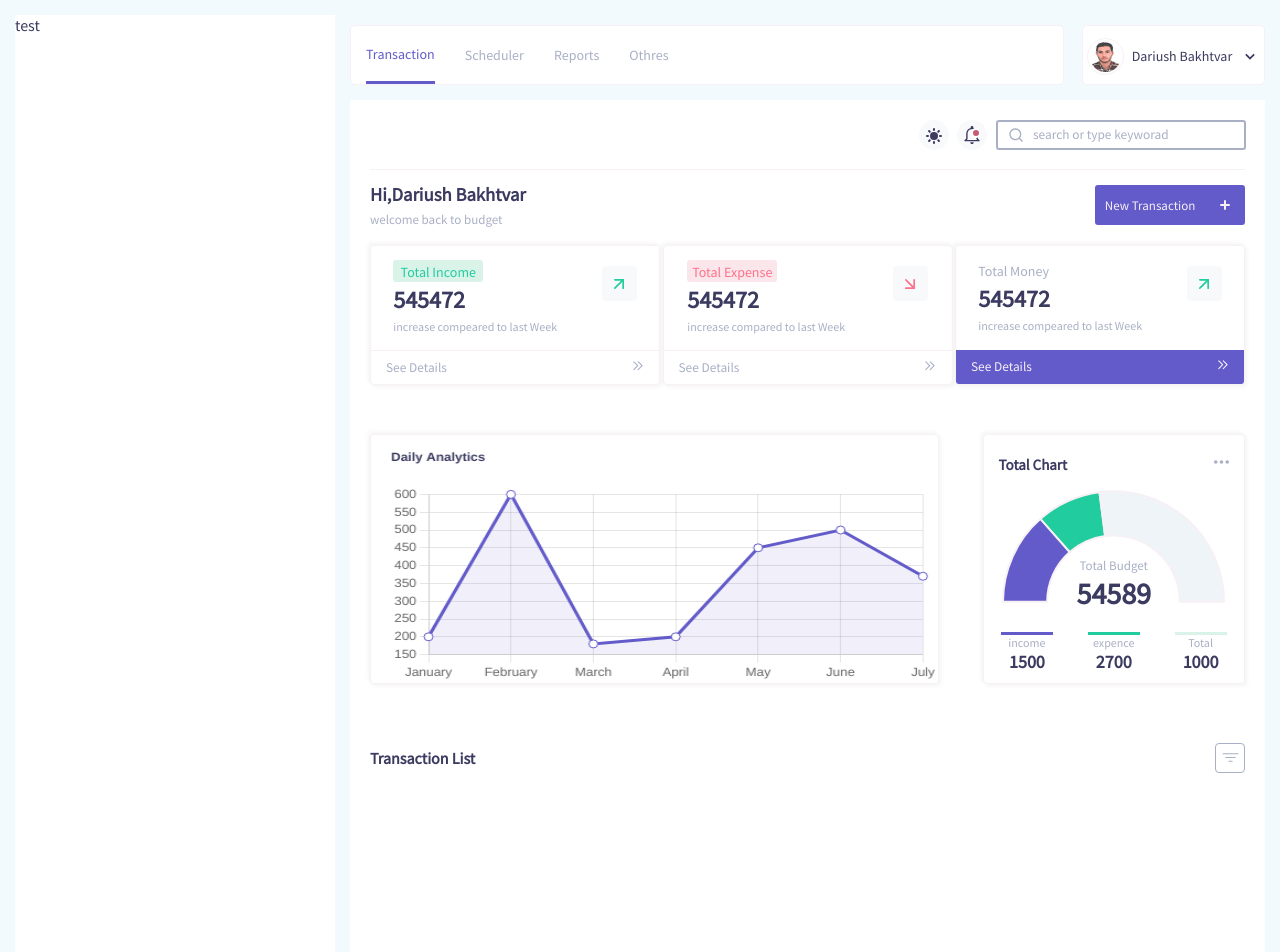
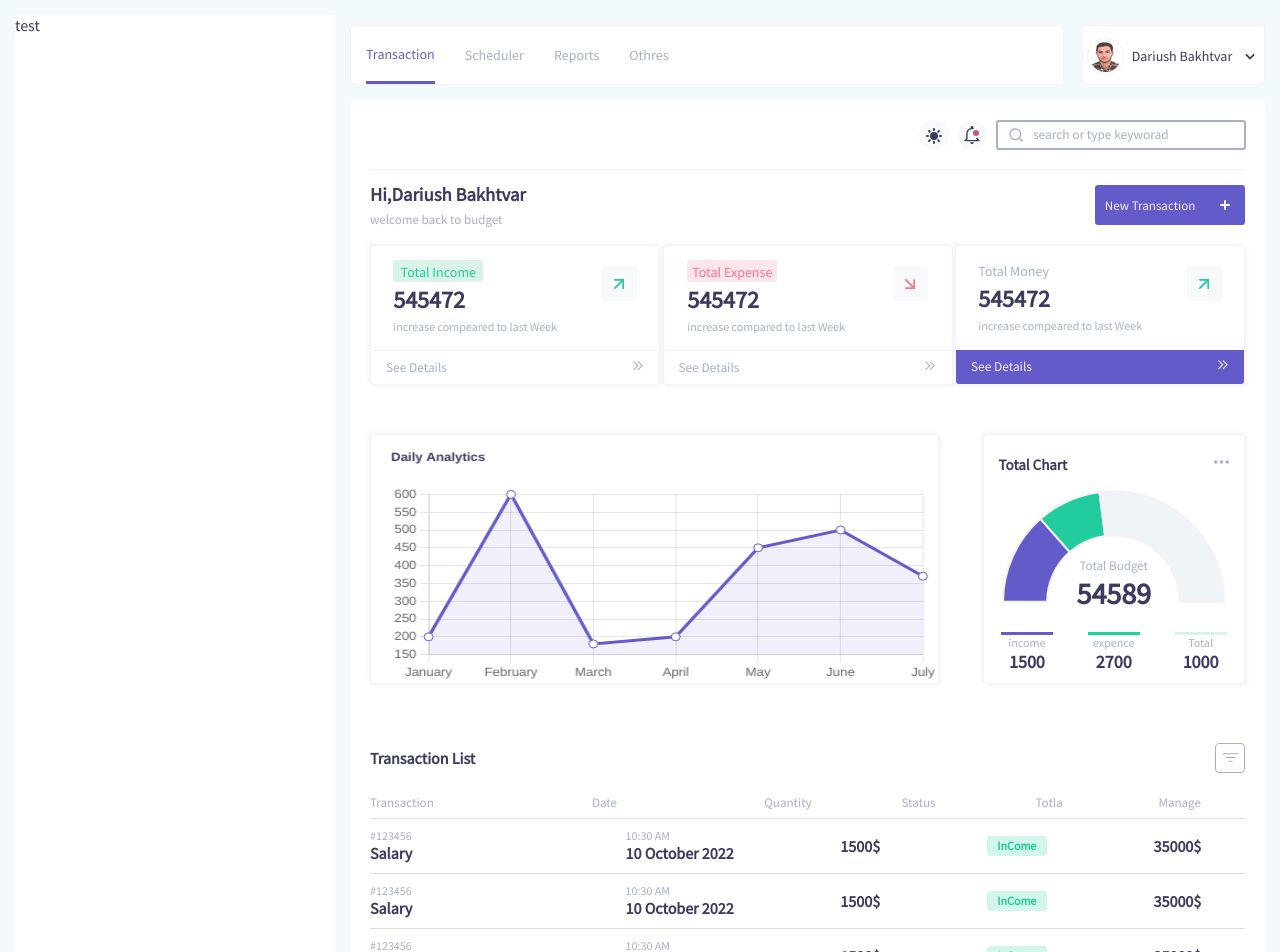
Before and after one commit to Dariush-Bakhtvar/expense-tracker, a React (Create React App) app: page / in a window 1280 px wide. Shown: the top 952 px of the page. Built offline with nearby package versions, Linux system fonts and the light colour scheme; a small style sheet from the web is missing.

Commit message:
create Transaction and transaction componet list

```diff
--- a/src/Asset/style/_Mixin.scss
+++ b/src/Asset/style/_Mixin.scss
@@ -4,6 +4,9 @@ $border-color:#F7F0F5;
 $primery-Blue:#625BC9;
 $primery-gray:#A9B0C5;
 $primery-Color:#3B3B61;
+$light-gray:#ddd;
+$light-green:#21CC9E;
+$light-red:#FF708B;
 $box-shadow:2px 2px 4px #f5f4f4, -2px -2px 4px #f5f4f4;
 %bg-color{
   background-color: $whait;
--- a/src/Components/Content/Content.jsx
+++ b/src/Components/Content/Content.jsx
@@ -7,7 +7,7 @@ import { Chart, ArcElement, CategoryScale, LinearScale, PointElement, LineElemen
 import { HiPlusSm, HiOutlineChevronDoubleRight } from 'react-icons/hi';
 import { FiArrowDownRight, FiArrowUpRight } from 'react-icons/fi';
 import { TfiMoreAlt } from 'react-icons/tfi';
-import { IoFilterOutline } from 'react-icons/io5';
+import TransactionList from '../TransactionList/TransactionList';
 Chart.register(ArcElement, CategoryScale, LinearScale, PointElement, LineElement, Title, Tooltip, Filler, Legend);
 export const options = {
   responsive: true,
@@ -191,14 +191,7 @@ const Content = ({ isDark, onChangeTheme }) => {
             </div>
           </div>
         </section>
-        <section className={style.TransactionList}>
-          <div className={style.TransactionListTitle}>
-            <h4>Transaction List</h4>
-            <span>
-              <IoFilterOutline />
-            </span>
-          </div>
-        </section>
+        <TransactionList />
       </section>
     </main>
   )
--- a/src/Components/Content/Content.module.scss
+++ b/src/Components/Content/Content.module.scss
@@ -42,7 +42,8 @@ height: 70px;
   }
 .TotalTransanction{
    width: 100%;
-  height: 100vh;
+   height: auto;
+  // height: 100vh;
   // padding-top: 15px;
   // display: grid;
   // // direction: rtl;
@@ -249,27 +250,3 @@ P{
   }
 }
 //Transaction List
-.TransactionList{
-  width: 100%;
-  height: auto;
-}
-.TransactionListTitle{
-width: 100%;
-height: 60px;
-@include Flex(space-between,center);
-span{
-width: 30px;
-height: 30px;
-@include Flex(center,center);
-border: 1px solid $primery-gray;
-font-size: 1.7rem;
-color: $primery-gray;
-border-radius: 4px;
-transition:all 0.5s ease-in-out;
-cursor: pointer;
-&:hover{
-  color: $primery-Blue;
-  border:1px solid $primery-Blue;
-}
-}
-}
--- /dev/null
+++ b/src/Components/Transaction/Transaction.jsx
@@ -0,0 +1,23 @@
+import React from 'react'
+import style from './transaction.module.scss';
+const Transaction = () => {
+  return (
+    <div className={style.Transaction}>
+      <ul>
+        <li className={style.Detail}>
+          <span>#123456</span>
+          <span>Salary</span>
+        </li>
+        <li className={style.Date}>
+          <span>10:30 AM</span>
+          <span>10 October 2022</span>
+        </li>
+        <li>1500$</li>
+        <li className={`${style.Status} ${style.income}`}>InCome</li>
+        <li>35000$</li>
+      </ul>
+    </div>
+  )
+}
+
+export default Transaction
--- /dev/null
+++ b/src/Components/Transaction/transaction.module.scss
@@ -0,0 +1,48 @@
+@import '../../Asset/style/Mixin';
+.Transaction{
+  width: 100%;
+  height: 55px;
+  padding-right: 5%;
+  border-top: 1px solid $light-gray;
+ul{
+  width: 100%;
+  height: 100%;
+  @include Flex(space-between,center);
+  // border-top: 1px solid #C1C1D4;
+  li{
+    font-size: 1.6rem;
+    font-weight: bold;
+    &:nth-child(1){
+      flex-grow: 0.2;
+    }
+}
+  }
+}
+.Detail,.Date{
+  @include Flex(space-between,flex-start);
+  flex-direction: column;
+span{
+  &:first-child{
+    font-size: 1.2rem;
+    font-weight: normal;
+    color: $primery-gray;
+  }
+}
+}
+.Status{
+  font-size: 1.2rem !important;
+
+  font-weight: normal;
+  width: 60px;
+  height: 20px;
+  border-radius: 4px;
+  @include Flex(center,center);
+}
+.income{
+color: #21CC9E;
+  background-color: rgba($color: #21CC9E, $alpha: 0.2);
+}
+.expense{
+  color: #FF708B;
+  background-color: rgba($color: #FF708B, $alpha: 0.2);
+}
--- /dev/null
+++ b/src/Components/TransactionList/TransactionList.jsx
@@ -0,0 +1,36 @@
+import React from 'react'
+import style from './TransactionList.module.scss';
+import { IoFilterOutline } from 'react-icons/io5';
+import Transaction from '../Transaction/Transaction';
+const TransactionList = () => {
+  return (
+    <section className={style.TransactionList}>
+      <div className={style.TransactionListTitle}>
+        <h4>Transaction List</h4>
+        <span>
+          <IoFilterOutline />
+        </span>
+      </div>
+      <div className={style.TransactionOrder}>
+        <ul>
+          <li>Transaction</li>
+          <li>Date</li>
+          <li>Quantity</li>
+          <li>Status</li>
+          <li>Totla</li>
+          <li>Manage</li>
+        </ul>
+      </div>
+      <div className={style.TransactionWrapper}>
+        <Transaction />
+        <Transaction />
+        <Transaction />
+        <Transaction />
+        <Transaction />
+        <Transaction />
+      </div>
+    </section>
+  )
+}
+
+export default TransactionList
--- /dev/null
+++ b/src/Components/TransactionList/TransactionList.module.scss
@@ -0,0 +1,58 @@
+@import '../../Asset/style/Mixin';
+.TransactionList{
+  width: 100%;
+  height:270px;
+  overflow: hidden;
+}
+.TransactionListTitle{
+width: 100%;
+height: 60px;
+@include Flex(space-between,center);
+span{
+width: 30px;
+height: 30px;
+@include Flex(center,center);
+border: 1px solid $primery-gray;
+font-size: 1.7rem;
+color: $primery-gray;
+border-radius: 4px;
+transition:all 0.5s ease-in-out;
+cursor: pointer;
+&:hover{
+  color: $primery-Blue;
+  border:1px solid $primery-Blue;
+}
+}
+}
+.TransactionOrder{
+  width: 100%;
+  height: 30px;
+  color: $primery-gray;
+  // border-bottom: 1xp solid $border-color;
+  ul{
+    display: grid;
+    grid-template-columns: 1.7fr repeat(5,1fr);
+    font-size: 1.3rem;
+    height: 100%;
+    align-items: center;
+    @for $i from 3 through 6 {
+        li:nth-child(6n+#{$i}){
+        text-align: center;
+       }
+    }
+  }
+}
+.TransactionWrapper{
+  width: inherit;
+  height: 55*3px;
+  overflow-y: auto;
+  &::-webkit-scrollbar {
+  width: 8px;
+}
+&::-webkit-scrollbar-thumb {
+  background: #ddd;
+  border-radius: 10px;
+  height: 20px;
+  min-width: 20px;
+}
+}
```
